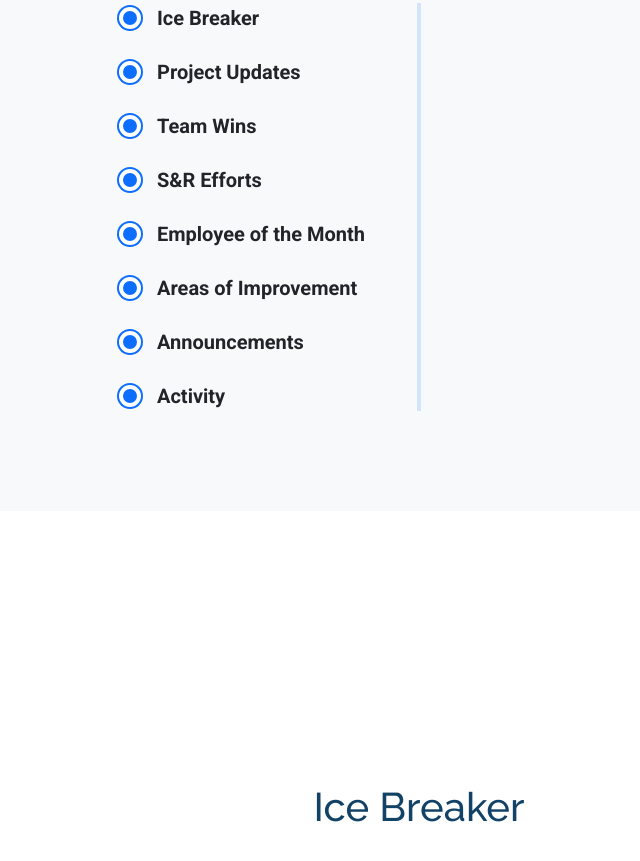
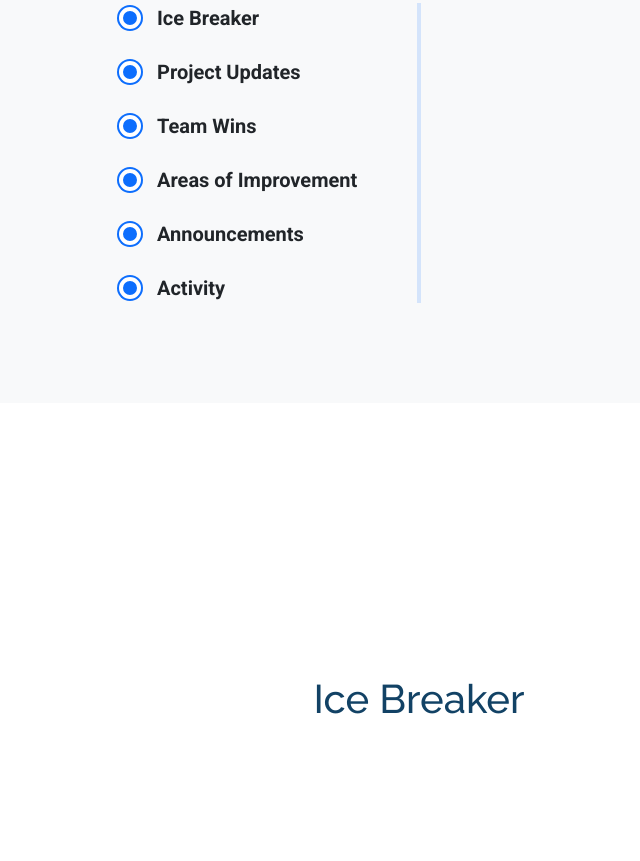
Before and after one commit to francis-ssa/HostTeam, a plain HTML site: page main.html in a window 1280 px wide. Shown: the part 1576-2437 px from the top of the page, without its empty margins (221-861 px from the left). Drawn offline with Linux system fonts and the light colour scheme.

Commit message:
fix agendas list

```diff
--- a/main.html
+++ b/main.html
@@ -128,18 +128,6 @@
             <div class="timeline-dot bg-primary me-3 flex-shrink-0" style="width: 22px; height: 22px; border-radius: 50%; border: 4px solid #fff; box-shadow: 0 0 0 2px #0d6efd;"></div>
             <div>
               <a href="#team-wins" class="fw-semibold fs-5 text-decoration-none text-dark">Team Wins</a>
-            </div>
-          </div>
-          <div class="timeline-item d-flex align-items-center mb-4 position-relative" style="z-index: 1;">
-            <div class="timeline-dot bg-primary me-3 flex-shrink-0" style="width: 22px; height: 22px; border-radius: 50%; border: 4px solid #fff; box-shadow: 0 0 0 2px #0d6efd;"></div>
-            <div>
-              <a href="#snr-efforts" class="fw-semibold fs-5 text-decoration-none text-dark">S&amp;R Efforts</a>
-            </div>
-          </div>
-          <div class="timeline-item d-flex align-items-center mb-4 position-relative" style="z-index: 1;">
-            <div class="timeline-dot bg-primary me-3 flex-shrink-0" style="width: 22px; height: 22px; border-radius: 50%; border: 4px solid #fff; box-shadow: 0 0 0 2px #0d6efd;"></div>
-            <div>
-              <a href="#eotm" class="fw-semibold fs-5 text-decoration-none text-dark">Employee of the Month</a>
             </div>
           </div>
           <div class="timeline-item d-flex align-items-center mb-4 position-relative" style="z-index: 1;">
```
